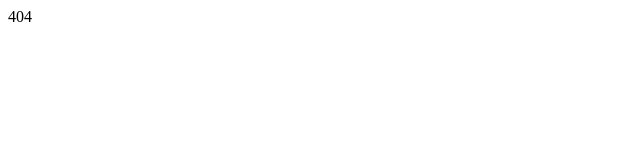
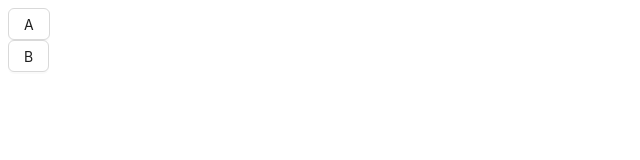
Before and after one commit to JackingLuo/webpack5-create-react, a React app: page /outlet in a window 1280 px wide. Shown: the top 160 px of the page, without its empty margins (0-640 px from the left). Built offline with nearby package versions, Linux system fonts and the light colour scheme.

Commit message:
feat:增加嵌套路由

```diff
--- a/src/App.js
+++ /dev/null
@@ -1,21 +0,0 @@
-import React from 'react';
-import { BrowserRouter, Routes, Route } from 'react-router-dom';
-import Homepage from './pages/Homepage';
-import Detail from './pages/Detail';
-import NotFound from './pages/NotFound';
-
-const App = () => {
-    return (
-        <div className="page">
-            <BrowserRouter>
-                <Routes>
-                    <Route path="/" element={<Homepage test="111" />} />
-                    <Route path="/detail/:id" element={<Detail />} />
-                    <Route path="*" element={<NotFound />} />
-                </Routes>
-            </BrowserRouter>
-        </div>
-    );
-};
-
-export default App;
--- /dev/null
+++ b/src/App.jsx
@@ -0,0 +1,13 @@
+import React from 'react';
+import { RouterProvider } from 'react-router-dom';
+import router from './router';
+
+const App = () => {
+    return (
+        <div className="page">
+            <RouterProvider router={router} />
+        </div>
+    );
+};
+
+export default App;
--- a/src/pages/Detail/index.jsx
+++ b/src/pages/Detail/index.jsx
@@ -13,7 +13,11 @@ const Detail = () => {
         navigate('/');
     };
 
-    return <Button onClick={handleClick}>Detail</Button>;
+    return (
+        <div>
+            <Button onClick={handleClick}>Detail</Button>
+        </div>
+    );
 };
 
 export default Detail;
--- a/src/pages/Homepage/index.jsx
+++ b/src/pages/Homepage/index.jsx
@@ -10,6 +10,8 @@ const HomePage = () => {
         <div>
             <div onClick={handleClick}>HomePage</div>
             <Link to="/detail/123" >详情</Link>
+            <br />
+            <Link to="/outlet" >outlet</Link>
         </div>
     );
 };
--- /dev/null
+++ b/src/pages/OutLet/components/tabA.jsx
@@ -0,0 +1,5 @@
+import React from 'react';
+
+export default function Tabs() {
+    return <div>A</div>;
+}
--- /dev/null
+++ b/src/pages/OutLet/components/tabB.jsx
@@ -0,0 +1,5 @@
+import React from 'react';
+
+export default function Tabs() {
+    return <div>B</div>;
+}
--- /dev/null
+++ b/src/pages/OutLet/index.jsx
@@ -0,0 +1,22 @@
+import React from 'react';
+import { useNavigate, Outlet } from 'react-router-dom';
+import { Button } from 'antd';
+
+const Detail = () => {
+    const navigate = useNavigate();
+
+    const handleClick = (str) => {
+        navigate(str);
+    };
+
+    return (
+        <div>
+            <Button onClick={() => handleClick('/outlet/tabA')}>A</Button>
+            <br />
+            <Button onClick={() => handleClick('/outlet/tabB')}>B</Button>
+            <Outlet />
+        </div>
+    );
+};
+
+export default Detail;
--- /dev/null
+++ b/src/router.js
@@ -0,0 +1,32 @@
+import React from 'react';
+import { createBrowserRouter } from 'react-router-dom';
+import Homepage from './pages/Homepage';
+import Detail from './pages/Detail';
+import OutLet from 'Src/pages/OutLet';
+import TabA from 'Src/pages/OutLet/components/tabA';
+import TabB from 'Src/pages/OutLet/components/tabB';
+import NotFound from './pages/NotFound';
+
+const router = createBrowserRouter([{
+    path: '/',
+    element: <Homepage />
+}, {
+    path: '/detail/:id',
+    element: <Detail />,
+}, {
+    path: '/outlet',
+    element: <OutLet />,
+    children: [{
+        path: 'tabA',
+        element: <TabA />
+    }, {
+        path: 'tabB',
+        element: <TabB />
+    }]
+}, {
+    path: '*',
+    element: <NotFound />,
+}
+]);
+
+export default router;
```
